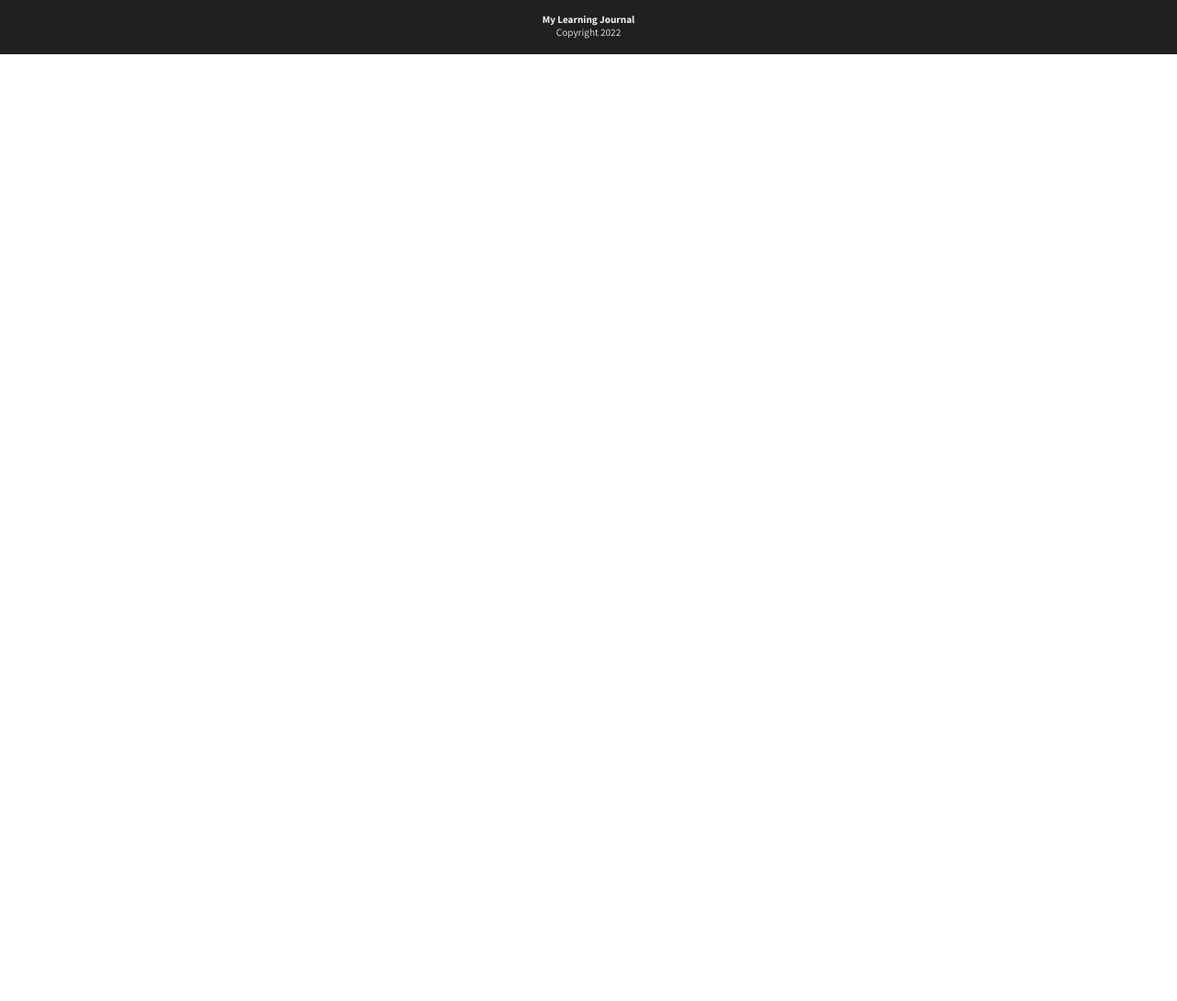
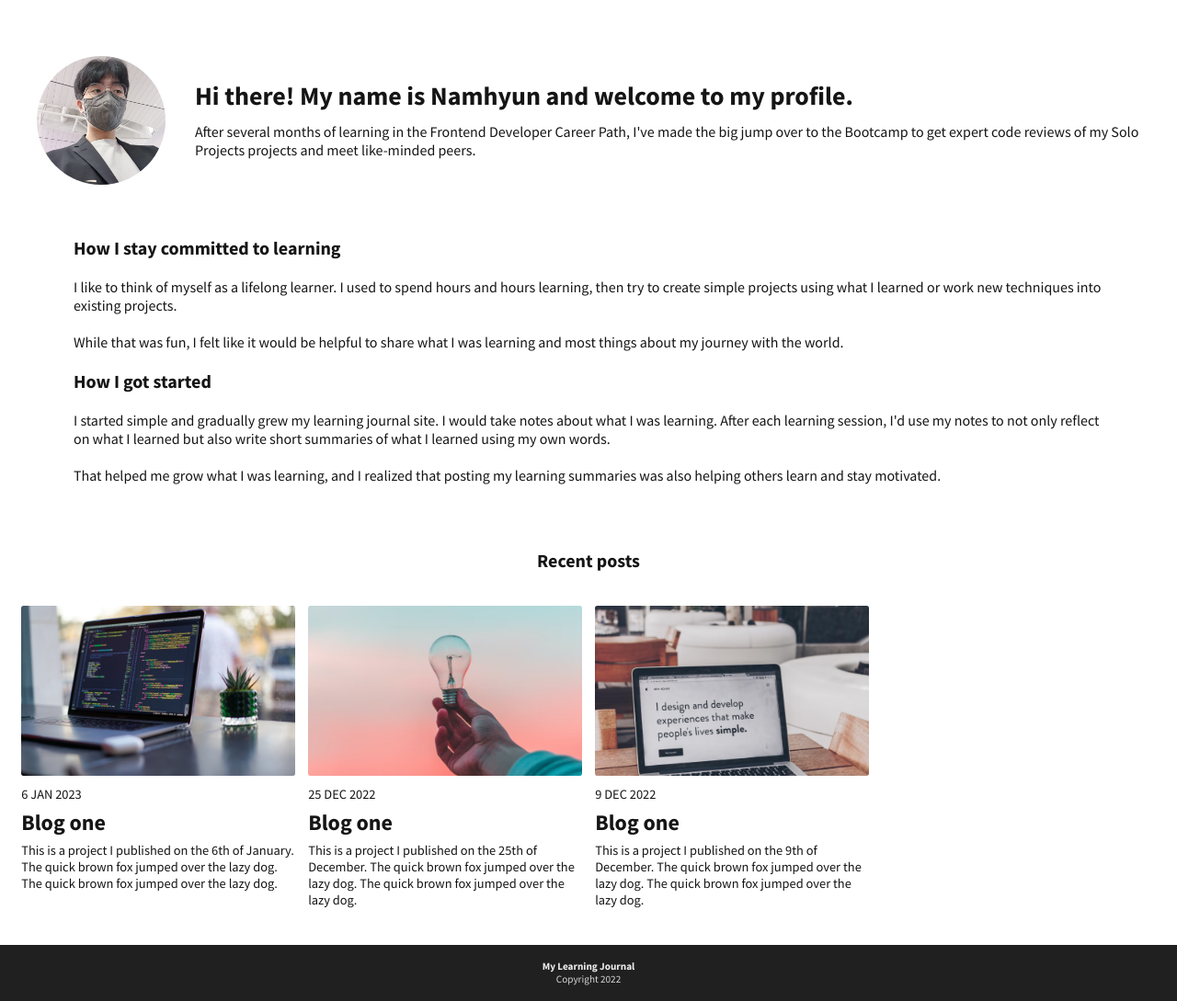
Before and after one commit to namhyk/responsive-design-practice, a plain HTML site: page about-me/about-me.html in a window 1280 px wide. Shown: the part 63-1152 px from the top of the page at 92% size. Before the commit the page ends 800 px from the top, so only its background shows below. Drawn offline with Linux system fonts and the light colour scheme.

Commit message:
Update about-me page
Added content and formatted for narrow and wide screen

```diff
--- a/about-me/about-me.css
+++ b/about-me/about-me.css
@@ -1,13 +1,17 @@
 body {
   font-family: 'Source Sans Pro', sans-serif;
   margin: 0;
+  color: #151515;
 }
 p {
   margin: 0;
 }
 a {
   text-decoration: none;
-  color: black;
+  color: #090909;
+}
+.bold {
+  font-weight: 700;
 }
 /* Header */
 header {
@@ -33,6 +37,49 @@ header {
   font-size: 1rem;
 }
 
+/* Main */
+main {
+  padding: 0 1em;
+}
+.profile-img {
+  height: 140px;
+  border-radius: 50%;
+  padding: 1em 0;
+}
+.page-title {
+  font-size: 1.75rem;
+  line-height: 1.1em;
+  margin-bottom: 0.5em;
+}
+.page-body .bold {
+  font-size: 1.25rem;
+}
+.grid {
+  display: grid;
+  grid-template-columns: repeat(auto-fill, minmax(250px, 1fr));
+}
+.recent-posts-title {
+  padding: 1.5em 0;
+  text-align: center;
+  font-size: 1.25rem;
+}
+.other-blog {
+  padding: 0.5em;
+  font-size: 0.9rem;
+}
+.other-blog-img {
+  width: 100%;
+  margin-bottom: 0.5em;
+}
+.other-blog-title {
+  font-size: 1.5rem;
+  font-weight: 700;
+  padding: 0.25em 0;
+}
+.other-blog-content {
+  margin-bottom: 2.25em;
+}
+
 
 /* Footer */
 footer {
@@ -47,3 +94,28 @@ footer {
   color: #d7d7d7;
   font-weight: 500;
 }
+
+@media (min-width: 550px) {
+  .overview {
+    display: flex;
+    gap: 2em;
+    padding: 0 1em;
+    align-items: center;
+    margin-top: 3em;
+  }
+  .page-body {
+    padding: 2.5em 3em;
+  }
+}
+
+@media (min-width: 830px) {
+  .overview {
+    display: flex;
+    gap: 2em;
+    padding: 0 1.5em;
+    align-items: center;
+  }
+  .page-body {
+    padding: 2.5em 4em;
+  }
+}
--- a/about-me/about-me.html
+++ b/about-me/about-me.html
@@ -16,7 +16,7 @@
   <header>
     <div class="header-left">
       <img class="logo" src="/images/image 17.png">
-      <p class="title"><a href="index.html">My Profile</a></p>
+      <p class="title"><a href="../index.html">My Profile</a></p>
     </div>
     <div class="header-right">
       <a href="../index.html">Home</a>
@@ -24,7 +24,79 @@
     </div>
   </header>
   <main>
-
+    <section class="overview">
+      <img class="profile-img" src="/images/profile-photo.jpg">
+      <div class="overview-text">
+        <p class="page-title bold">Hi there! My name is Namhyun and welcome to
+          my profile.
+        </p>
+        <p>After several months of learning in the Frontend
+          Developer Career Path, I've made the big jump over to
+          the Bootcamp to get expert code reviews of my Solo
+          Projects projects and meet like-minded peers.</p>
+      </div>
+    </section>
+    <section class="page-body">
+      <p class="bold">
+        How I stay committed to learning
+      </p><br>
+      <p>
+        I like to think of myself as a lifelong learner.
+        I used to spend hours and hours learning, then try to
+        create simple projects using what I learned or work new
+        techniques into existing projects.
+      </p><br>
+      <p>While that was fun, I felt like it would be helpful to
+        share what I was learning and most things about my journey
+        with the world.
+      </p><br>
+      <p class="bold">
+        How I got started
+      </p><br>
+      <p>
+        I started simple and gradually grew my learning journal site.
+        I would take notes about what I was learning. After each learning
+        session, I'd use my notes to not only reflect on what I learned but
+        also write short summaries of what I learned using my own words.
+      </p><br>
+      <p>
+        That helped me grow what I was learning, and I realized
+        that posting my learning summaries was also helping others
+        learn and stay motivated.
+      </p>
+    </section>
+    <section class="recent-posts">
+      <p class="recent-posts-title bold">Recent posts</p>
+      <div class="grid">
+        <div class="other-blog">
+          <img class="other-blog-img" src="/images/article-image-03.png">
+          <p class="other-blog-date">6 JAN 2023</p>
+          <p class="other-blog-title">Blog one</p>
+          <p class="other-blog-content">This is a project I published on the 6th of January.
+            The quick brown fox jumped over the lazy dog.
+            The quick brown fox jumped over the lazy dog.
+          </p>
+        </div>
+        <div class="other-blog">
+          <img class="other-blog-img" src="/images/article-image-02.png">
+          <p class="other-blog-date">25 DEC 2022</p>
+          <p class="other-blog-title">Blog one</p>
+          <p class="other-blog-content">This is a project I published on the 25th of December.
+            The quick brown fox jumped over the lazy dog.
+            The quick brown fox jumped over the lazy dog.
+          </p>
+        </div>
+        <div class="other-blog">
+          <img class="other-blog-img" src="/images/article-image-01.png">
+          <p class="other-blog-date">9 DEC 2022</p>
+          <p class="other-blog-title">Blog one</p>
+          <p class="other-blog-content">This is a project I published on the 9th of December.
+            The quick brown fox jumped over the lazy dog.
+            The quick brown fox jumped over the lazy dog.
+          </p>
+        </div>
+      </div>
+    </section>
   </main>
   <footer>
     <p>My Learning Journal</p>
--- a/index.css
+++ b/index.css
@@ -1,13 +1,17 @@
 body {
   font-family: 'Source Sans Pro', sans-serif;
   margin: 0;
+  color: #151515;
 }
 p {
   margin: 0;
 }
 a {
   text-decoration: none;
-  color: black;
+  color: #090909;
+}
+.bold {
+  font-weight: 700;
 }
 /* Header */
 header {
```
Also changed, not shown: images/profile-photo.jpg (added).
